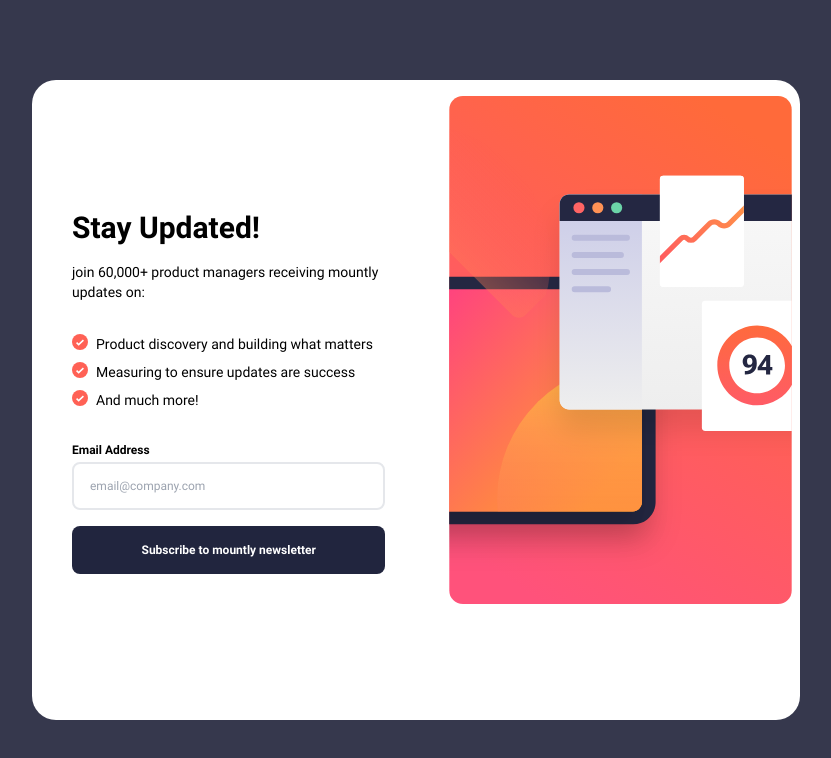
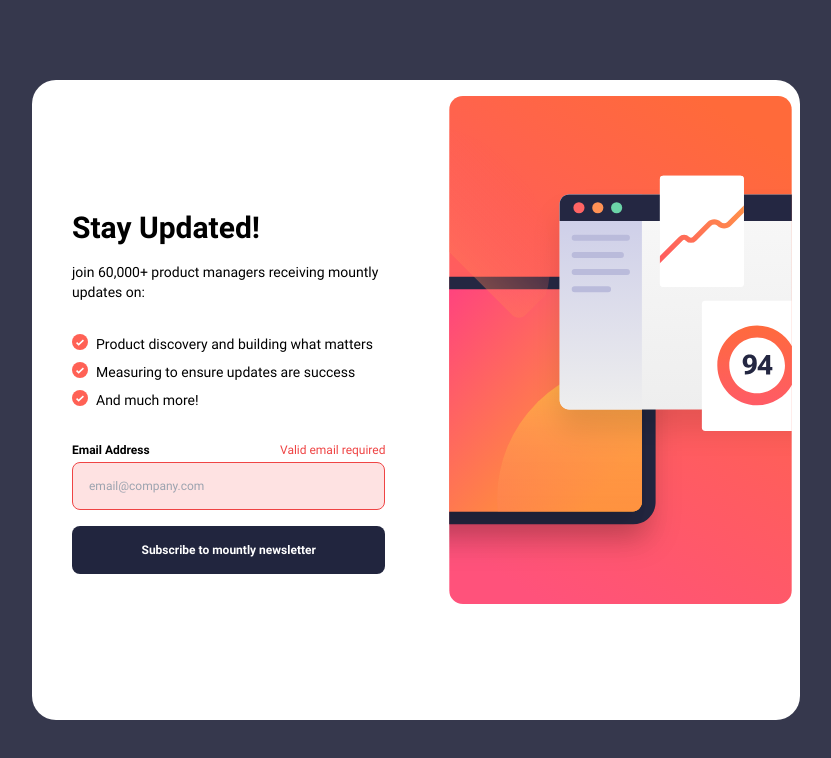
Before and after one commit to ElnazMalakouti/Simple-SignUp-Form, a React (Create React App) app: page / in a window 1280 px wide. Both pictures are taken after a click on the button "Subscribe to mountly newsletter". Shown: the top 758 px of the page, without its empty margins (224-1055 px from the left). Built offline with nearby package versions, Linux system fonts and the light colour scheme.

Commit message:
test email regex

```diff
--- a/src/Components/SignUpForm/index.jsx
+++ b/src/Components/SignUpForm/index.jsx
@@ -1,6 +1,23 @@
+import { useState } from "react"
 import Button from "../Button"
 
 const SignUpForm = () => {
+
+    const [emailIsValid, setEmailIsValid] = useState(true)
+
+    const [emailInputValue , setEmailInputValue] = useState('')
+
+    function validateEmail(email) {
+
+        const emailRegex =  /(?:[a-z0-9!#$%&'*+/=?^_`{|}~-]+(?:\.[a-z0-9!#$%&'*+/=?^_`{|}~-]+)*|"(?:[\x01-\x08\x0b\x0c\x0e-\x1f\x21\x23-\x5b\x5d-\x7f]|\\[\x01-\x09\x0b\x0c\x0e-\x7f])*")@(?:(?:[a-z0-9](?:[a-z0-9-]*[a-z0-9])?\.)+[a-z0-9](?:[a-z0-9-]*[a-z0-9])?|\[(?:(?:25[0-5]|2[0-4][0-9]|[01]?[0-9][0-9]?)\.){3}(?:25[0-5]|2[0-4][0-9]|[01]?[0-9][0-9]?|[a-z0-9-]*[a-z0-9]:(?:[\x01-\x08\x0b\x0c\x0e-\x1f\x21-\x5a\x53-\x7f]|\\[\x01-\x09\x0b\x0c\x0e-\x7f])+)\])/;
+
+        const isValidEmail = emailRegex.test(email);
+
+        setEmailIsValid(isValidEmail)
+
+        console.log(`emailRegex: ${emailIsValid}`)
+    }
+
     return (
         <>
             <div className="w-full md:w-[90%] lg:w-[80%] xl:w-[60%] h-full md:h-[90%] lg:h-[80%] rounded-3xl bg-white md:py-4 md:px-2 flex flex-col md:flex-row gap-8">
@@ -36,11 +53,21 @@
                     </div>
 
                     <div className="w-full flex flex-col gap-1 text-xs ">
-                        <label className="font-[Roboto-Bold]">Email Address</label>
-                        <input className="w-full h-12 px-4 rounded-lg border-2 hover:border-[#292731] hover:text-[#292731]" placeholder="email@company.com"/>
+                        <div className="w-full flex justify-between items-center">
+                            <label className="font-[Roboto-Bold]">Email Address</label>
+                            <p className={`${emailIsValid ? 'hidden' : 'block'} text-red-500`}>Valid email required</p>
+                        </div>
+                        <input
+                            type="email"
+                            value={emailInputValue}
+                            onChange={(e) => setEmailInputValue(e.target.value)}
+                            className={`w-full h-12 px-4 rounded-lg border focus:outline-0 ${emailIsValid ? 'border-2 hover:border-[#292731] hover:text-[#292731]' : 'border-1 border-red-500 bg-red-100 text-red-500'}`}
+                            placeholder="email@company.com" />
                     </div>
 
-                    <Button>Subscribe to mountly newsletter</Button>
+                    <Button onClick={() => validateEmail(emailInputValue)}>
+                        Subscribe to mountly newsletter
+                    </Button>
 
 
                 </div>
```
